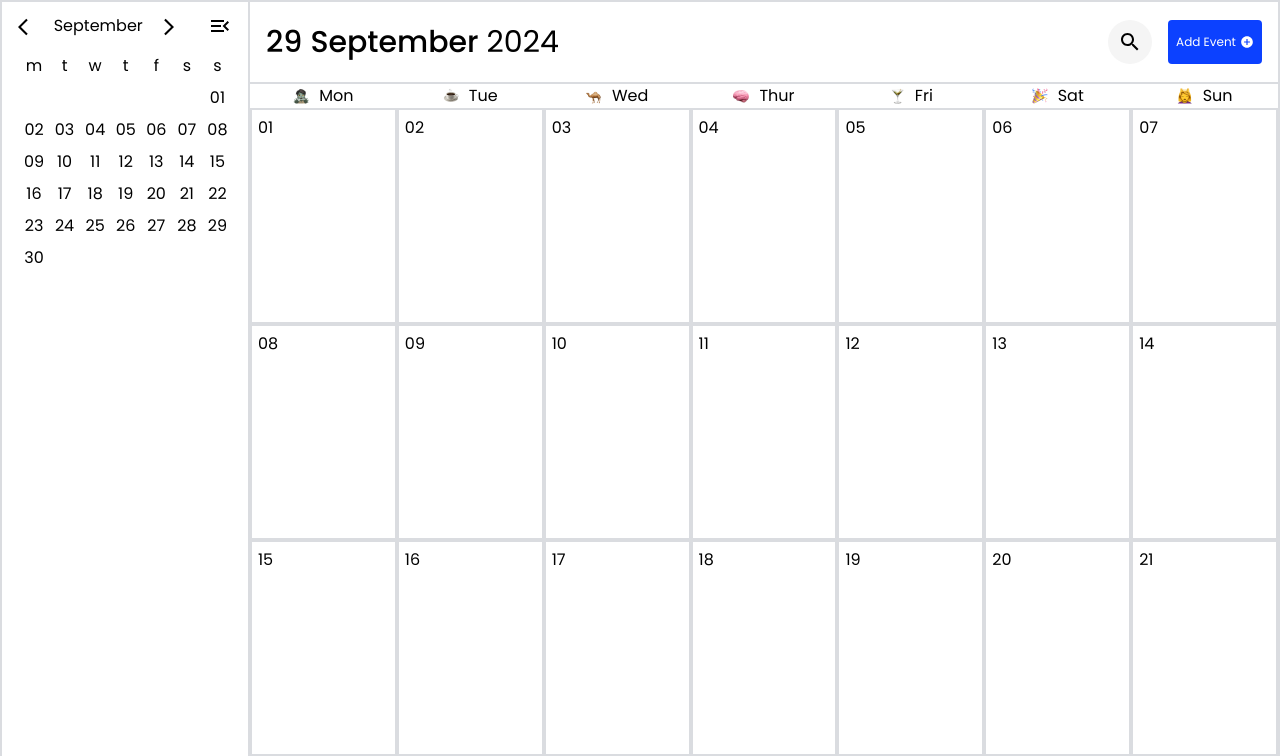
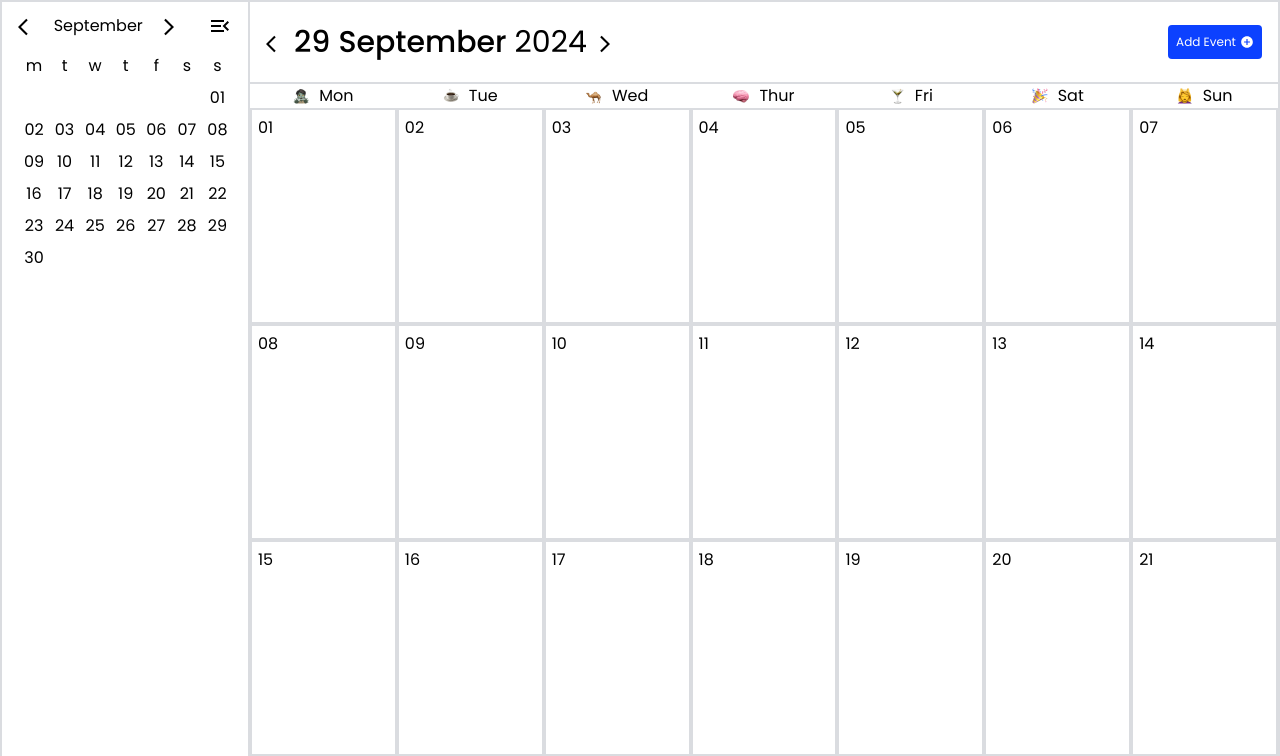
Before and after one commit to DanFromUkraine/calendar, a React (Vite) app: page / in a window 1280 px wide. Shown: the top 756 px of the page. Built offline with nearby package versions, Linux system fonts and the light colour scheme; a web font is replaced by a local one.

Commit message:
Додав функціонал для перемикання нотаток у Header

```diff
--- a/src/components/BigDayCell.jsx
+++ b/src/components/BigDayCell.jsx
@@ -10,9 +10,10 @@ export default function BigDayCell(props) {
   const notes_to_show = notes.slice(0, 2);
   const hidden_notes_countity = notes.slice(2).length;
 
-  const cell_classes = classNames("p-1.5 w-full custom_border flex flex-col ", {
+  const cell_classes = classNames("p-1.5 w-full custom_border flex flex-col", {
     "bg-light_gray": is_selected,
   });
+  const notes_classes = classNames("w-full flex flex-col items-end max-sm:h-36 sm:h-44")
 
   const {set_all_data} = useContext(Data);
 
@@ -22,7 +23,7 @@ export default function BigDayCell(props) {
     <div className={cell_classes} onClick={onClick}>
       <span>{day_number}</span>
 
-      <div className="w-full flex flex-col items-end max-sm:h-36 sm:h-44">
+      <div className={notes_classes}>
         <RenderNotes notes_list={notes_to_show} />
         {hidden_notes_countity > 0 && (
           <span>{`+ ${hidden_notes_countity} More`}</span>
--- a/src/components/Header.jsx
+++ b/src/components/Header.jsx
@@ -1,9 +1,11 @@
 import MenuIcon from "@mui/icons-material/Menu";
-import SearchIcon from "@mui/icons-material/Search";
-import AddCircleIcon from '@mui/icons-material/AddCircle';
+import AddCircleIcon from "@mui/icons-material/AddCircle";
 import { useContext } from "react";
 import { Data, SidebarUtils } from "../context";
 import { format } from "date-fns";
+
+import NavLastMonth from "./NavLastMonth";
+import NavNextMonth from "./NavNextMonth";
 
 export default function Header() {
   const {
@@ -15,27 +17,30 @@ export default function Header() {
   const month = quick_access.curr_month.name;
   const year = format(quick_access.curr_month.date, "y");
 
-
   return (
     <header className="h-20 w-full flex items-center px-4 justify-between">
       <div className="flex gap-4 items-center">
-        <span onClick={() => show_sidebar()} className={is_shown ? "hidden" : "flex"}>
+        <span
+          onClick={() => show_sidebar()}
+          className={is_shown ? "hidden" : "flex"}
+        >
           <MenuIcon />
         </span>
         <div className="flex gap-2 text-3xl ">
+          <NavLastMonth />
+
           <span className="font-medium">{day}</span>
           <span className="font-medium">{month}</span>
           <span>{year}</span>
+
+          <NavNextMonth />
         </div>
       </div>
 
       <div className="flex gap-4">
-        <span className="rounded-full bg-light_gray p-2.5">
-          <SearchIcon />
-        </span>
         <button className="bg-blue p-2 text-white text-[12px] flex items-center rounded gap-1">
           <span>Add Event</span>
-            <AddCircleIcon style={{width: "14px", height: "14px"}}/>
+          <AddCircleIcon style={{ width: "14px", height: "14px" }} />
         </button>
       </div>
     </header>
--- /dev/null
+++ b/src/components/NavLastMonth.jsx
@@ -0,0 +1,13 @@
+import { useContext } from "react";
+import { Data } from "../context";
+import ArrowBackIosIcon from "@mui/icons-material/ArrowBackIos";
+import { nav_last_month } from "../utils";
+
+export default function NavLastMonth() {
+  const { set_all_data } = useContext(Data);
+  return (
+    <span onClick={nav_last_month(set_all_data)}>
+      <ArrowBackIosIcon fontSize="small" />
+    </span>
+  );
+}
--- /dev/null
+++ b/src/components/NavNextMonth.jsx
@@ -0,0 +1,13 @@
+import { useContext } from "react";
+import { Data } from "../context";
+import { nav_next_month } from "../utils";
+import ArrowForwardIosIcon from "@mui/icons-material/ArrowForwardIos";
+
+export default function NavNextMonth() {
+  const { set_all_data } = useContext(Data);
+  return (
+    <span onClick={nav_next_month(set_all_data)}>
+      <ArrowForwardIosIcon fontSize="small" />
+    </span>
+  );
+}
--- a/src/components/Note.jsx
+++ b/src/components/Note.jsx
@@ -14,7 +14,7 @@ export default function Note({ note }) {
     "text-slate-600": is_done,
   });
   const cont = classNames(
-    "flex justify-between items-center text-md font-semibold",
+    "flex justify-between items-center text-md font-semibold z-10",
     { "line-through": is_done }
   );
 
--- a/src/components/Sidebar.jsx
+++ b/src/components/Sidebar.jsx
@@ -5,9 +5,11 @@ import S_Calendar_table from "./S_Calendar_table";
 import { REDUCER_TYPES } from "../constants";
 
 import MenuOpenIcon from "@mui/icons-material/MenuOpen";
-import ArrowBackIosIcon from "@mui/icons-material/ArrowBackIos";
-import ArrowForwardIosIcon from "@mui/icons-material/ArrowForwardIos";
+
 import AddCircleIcon from "@mui/icons-material/AddCircle";
+
+import NavLastMonth from "./NavLastMonth";
+import NavNextMonth from "./NavNextMonth";
 
 import CreateNote from "./CreateNote";
 import { SidebarUtils } from "../context";
@@ -16,7 +18,7 @@ import RenderNotes from "./RenderNotes";
 import classNames from "classnames";
 
 export default function Sidebar() {
-  const { NAV_MONTH_LAST, NAV_MONTH_NEXT, CREATE_NOTE } = REDUCER_TYPES;
+  const { CREATE_NOTE } = REDUCER_TYPES;
 
   const {
     all_data: {
@@ -27,13 +29,6 @@ export default function Sidebar() {
 
   const { is_shown, hide_sidebar } = useContext(SidebarUtils);
   const [is_creating_note, set_is_creating_note] = useState(false);
-
-  const handle_arrow_left_click = () => {
-    set_all_data({ type: NAV_MONTH_LAST });
-  };
-  const handle_arrow_right_click = () => {
-    set_all_data({ type: NAV_MONTH_NEXT });
-  };
 
   let notes_list = [];
 
@@ -51,8 +46,6 @@ export default function Sidebar() {
     set_is_creating_note(false);
     set_all_data({ type: CREATE_NOTE, payload: values });
     utils.resetForm();
-
-    // console.log({ values, utils });
   };
 
   const handle_create_note_cancel = () => {
@@ -64,7 +57,7 @@ export default function Sidebar() {
   };
 
   const main_classes = classNames(
-    "!w-sidebar h-screen custom_border px-4 relative max-md:fixed max-md:left-0 md:top-0 z-10 bg-white min-w-[250px]",
+    "!w-sidebar h-screen custom_border px-4 relative max-md:fixed max-md:left-0 md:top-0 bg-white min-w-[250px] bg-white",
     {
       hidden: !is_shown,
     }
@@ -74,13 +67,9 @@ export default function Sidebar() {
     <div className={main_classes}>
       <div className="flex justify-between h-12 items-center">
         <div className="flex items-center w-3/4 justify-between">
-          <span onClick={handle_arrow_left_click}>
-            <ArrowBackIosIcon fontSize="small" />
-          </span>
+          <NavLastMonth />
           <h2>{curr_month.name}</h2>
-          <span onClick={handle_arrow_right_click}>
-            <ArrowForwardIosIcon fontSize="small" />
-          </span>
+          <NavNextMonth />
         </div>
 
         <span onClick={() => hide_sidebar()}>
--- a/src/context/DataProvider.jsx
+++ b/src/context/DataProvider.jsx
@@ -62,7 +62,9 @@ function on_create_note(state_copy, payload) {
 }
 
 function on_change_note_is_done(state_copy, payload) {
-  const day = state_copy.quick_access.last_day_selected;
+    const day = state_copy.quick_access.last_day_selected;
+
+
   const note = day.notes.find(({ title }) => title === payload.title);
   note.is_done = !note.is_done;
 
--- a/src/utils/index.js
+++ b/src/utils/index.js
@@ -2,19 +2,19 @@
 import { REDUCER_TYPES } from "../constants";
 
 function handle_day_click(set_all_data, day) {
-    if (typeof set_all_data === "function") {
-        return () => set_all_data({ type: REDUCER_TYPES.CHANGE_SEL, payload: day })
-    } else {
-        throw new Error("set_all_data is not a function", set_all_data);
-    }
+    return () => set_all_data({ type: REDUCER_TYPES.CHANGE_SEL, payload: day })
+
 }
 
 function handle_note_click(set_all_data, note) {
-    if (typeof set_all_data === "function") {
-        return () => set_all_data({ type: REDUCER_TYPES.CHANGE_NOTE_IS_DONE, payload: note })
-    } else {
-        throw new Error("set_all_data is not a function", set_all_data);
-    }
+    return () => set_all_data({ type: REDUCER_TYPES.CHANGE_NOTE_IS_DONE, payload: note })
 }
 
-export { handle_day_click, handle_note_click };
+function nav_last_month(set_all_data) {
+    return () => set_all_data({ type: REDUCER_TYPES.NAV_MONTH_LAST });
+}
+function nav_next_month(set_all_data) {
+    return () => set_all_data({ type: REDUCER_TYPES.NAV_MONTH_NEXT });
+}
+
+export { handle_day_click, handle_note_click, nav_last_month, nav_next_month };
```
